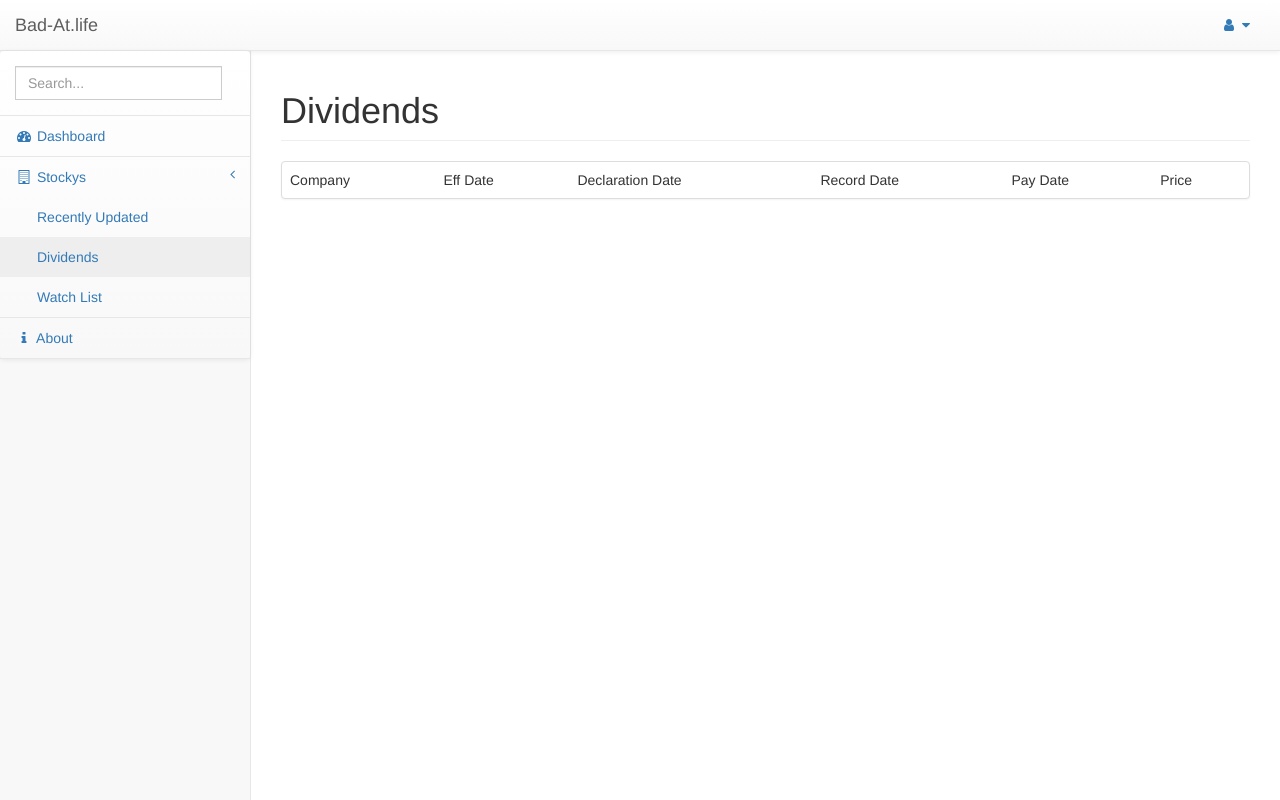
After one commit to politeauthority/stocky, a Flask app: page /dividends in a window 1280 px wide. The commit adds this page. Run offline with Flask 2, Linux system fonts and the light colour scheme; data that the repository does not hold is empty; parts of the project's set-up code (start-up, migrations or seed data) failed here and were passed over; some libraries are stand-ins or nearby versions.

Commit message:
First add of dividends to frontend

```diff
--- a/app/controllers/home.py
+++ b/app/controllers/home.py
@@ -2,6 +2,7 @@
 from flask import Blueprint, request, render_template, flash, g, session, redirect
 
 """
+from datetime import datetime, timedelta
 
 from flask import Blueprint, render_template
 
@@ -61,6 +62,24 @@ def recently_updated():
     return render_template('home/recent.html', **d)
 
 
+@home.route('dividends')
+def dividends():
+    """
+    Get upcomming and recently passed dividends
+
+    """
+    # prelimiary_filter = CompanyDividend.eff_date >= (datetime.now() - timedelta(days=5))
+    dividends = CompanyDividend.query.filter().order_by(CompanyDividend.eff_date.desc()).limit(50).all()
+    companies = {}
+    for divy in dividends:
+        if divy.company_id not in companies:
+            companies[divy.company_id] = Company.query.filter(Company.id == divy.company_id).one()
+    d = {}
+    d['companies'] = companies
+    d['dividends'] = dividends
+    return render_template('home/dividends.html', **d)
+
+
 @home.route('watchlist')
 def watchlist():
     """
@@ -81,6 +100,7 @@ def about():
     """
     return render_template('home/about.html')
 
+
 @home.route('data-structure')
 def data_structure():
     """
--- /dev/null
+++ b/app/templates/home/dividends.html
@@ -0,0 +1,64 @@
+{% extends "layout.html" %}
+{%block title%}Stocky{%endblock%}
+{% block content %}
+<div id="page-wrapper">
+    <div class="row">
+        <div class="col-lg-12">
+            <h1 class="page-header">Dividends</h1>
+        </div>
+    </div>
+
+    <div class="row">
+        <div class="col-lg-12">
+            <div class="panel panel-default">
+                <table class="table table-striped">
+                    <thead>
+                        <tr>
+                            <td>Company</td>
+                            <td>Eff Date</td>
+                            <td>Declaration Date</td>
+                            <td>Record Date</td>
+                            <td>Pay Date</td>
+                            <td>Price</td>
+                        </tr>
+                    </thead>
+                    <tbody>
+                        {%for divdend in dividends%}
+                            <tr>
+                                <td>
+                                    <a href="/company/{{companies[divdend.company_id].symbol}}">{{companies[divdend.company_id].name}}</a>
+                                </td>
+                                <td>
+                                    {%if divdend.eff_date%}
+                                        {{divdend.eff_date}}
+                                    {%endif%}
+                                </td>
+                                <td>
+                                    {%if divdend.declaration_date%}
+                                        {{divdend.declaration_date}}
+                                    {%endif%}
+                                </td>
+                                <td>
+                                    {%if divdend.record_date%}
+                                        {{divdend.record_date}}
+                                    {%endif%}
+                                </td>
+                                <td>
+                                    {%if divdend.pay_date%}
+                                        {{divdend.pay_date}}
+                                    {%endif%}
+                                </td>
+                                <td>
+                                    {%if divdend.price%}
+                                        {{divdend.price}}
+                                    {%endif%}
+                                </td>
+                            </tr>
+                        {%endfor%}
+                    </tbody>
+                </table>
+            </div>
+        </div>
+    </div>
+</div>
+{%endblock%}
--- a/app/templates/layout.html
+++ b/app/templates/layout.html
@@ -81,10 +81,13 @@
                                 <a href="/dashboard"><i class="fa fa-dashboard fa-fw"></i> Dashboard</a>
                             </li>
                             <li>
-                                <a href="#"><i class="fa fa-building-o fa-fw"></i> Companies<span class="fa arrow"></span></a>
+                                <a href="#"><i class="fa fa-building-o fa-fw"></i> Stockys<span class="fa arrow"></span></a>
                                 <ul class="nav nav-second-level">
                                     <li>
                                         <a href="/recent">Recently Updated</a>
+                                    </li>
+                                    <li>
+                                        <a href="/dividends">Dividends</a>
                                     </li>
                                     <li>
                                         <a href="/watchlist">Watch List</a>
```
Also changed, not shown: app/templates/company/info.html (+7 -0 lines).
